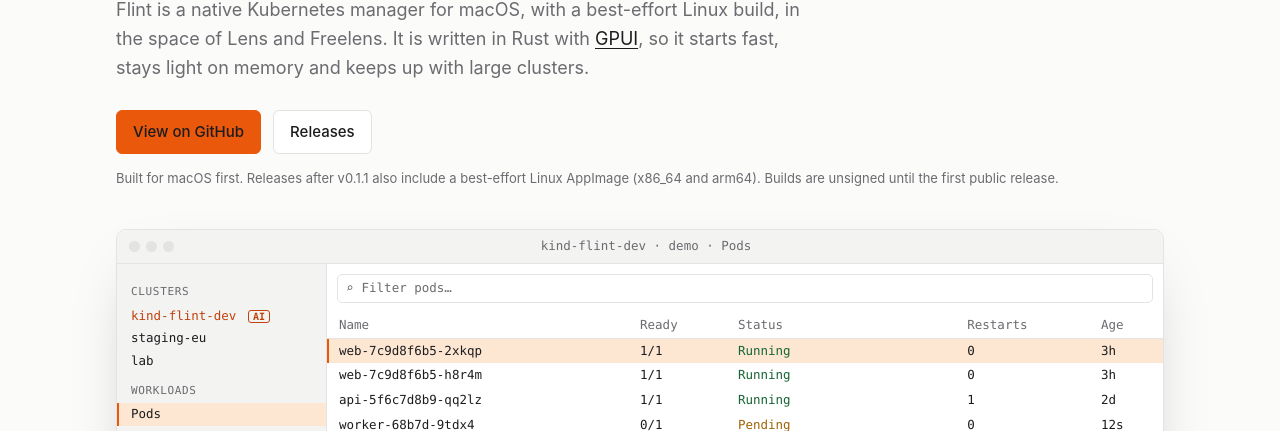
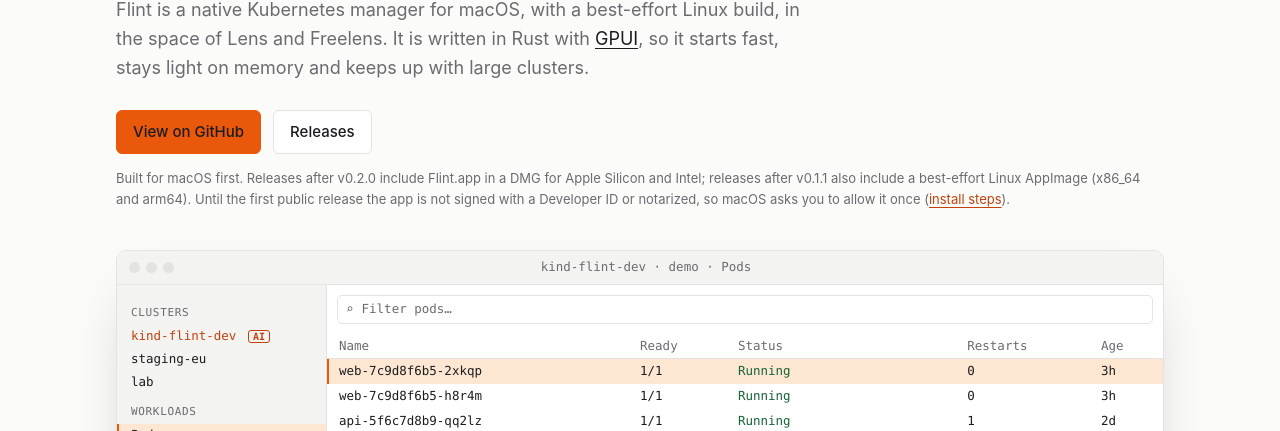
Before and after one commit to Sealos/flint, a plain HTML site: page site/index.html in a window 1280 px wide. Shown: the part 368-799 px from the top of the page. Drawn offline with Linux system fonts and the light colour scheme.

Commit message:
fix(release): harden the DMG smoke test and name the DMG like the other assets
Time-limit and retry hdiutil, codesign and the bundled binary in the
smoke test, and require flint mcp to exit 0 after answering. Ship LICENSE
in Flint.app. Rename the DMG to flint-vX.Y.Z-macos-<arch>.dmg. Run release
steps under pipefail with a job timeout, take the PR check's version from
Cargo.toml, add a self-test for the smoke script and shellcheck in lint.
README: one stable /usr/local/bin/flint path for MCP clients, the PATH
lookup's timeout and fallback, and where logs go.

```diff
--- a/site/index.html
+++ b/site/index.html
@@ -41,7 +41,7 @@
         <a class="btn btn-primary" href="https://github.com/Sealos/flint">View on GitHub</a>
         <a class="btn" href="https://github.com/Sealos/flint/releases">Releases</a>
       </div>
-      <p class="fineprint">Built for macOS first. Releases after v0.1.1 also include a best-effort Linux AppImage (x86_64 and arm64). Builds are unsigned until the first public release.</p>
+      <p class="fineprint">Built for macOS first. Releases after v0.2.0 include Flint.app in a DMG for Apple Silicon and Intel; releases after v0.1.1 also include a best-effort Linux AppImage (x86_64 and arm64). Until the first public release the app is not signed with a Developer ID or notarized, so macOS asks you to allow it once (<a href="https://github.com/Sealos/flint#install-from-a-release">install steps</a>).</p>
     </section>
 
     <div class="wrap">
```
Also changed, not shown: 9 other files.
